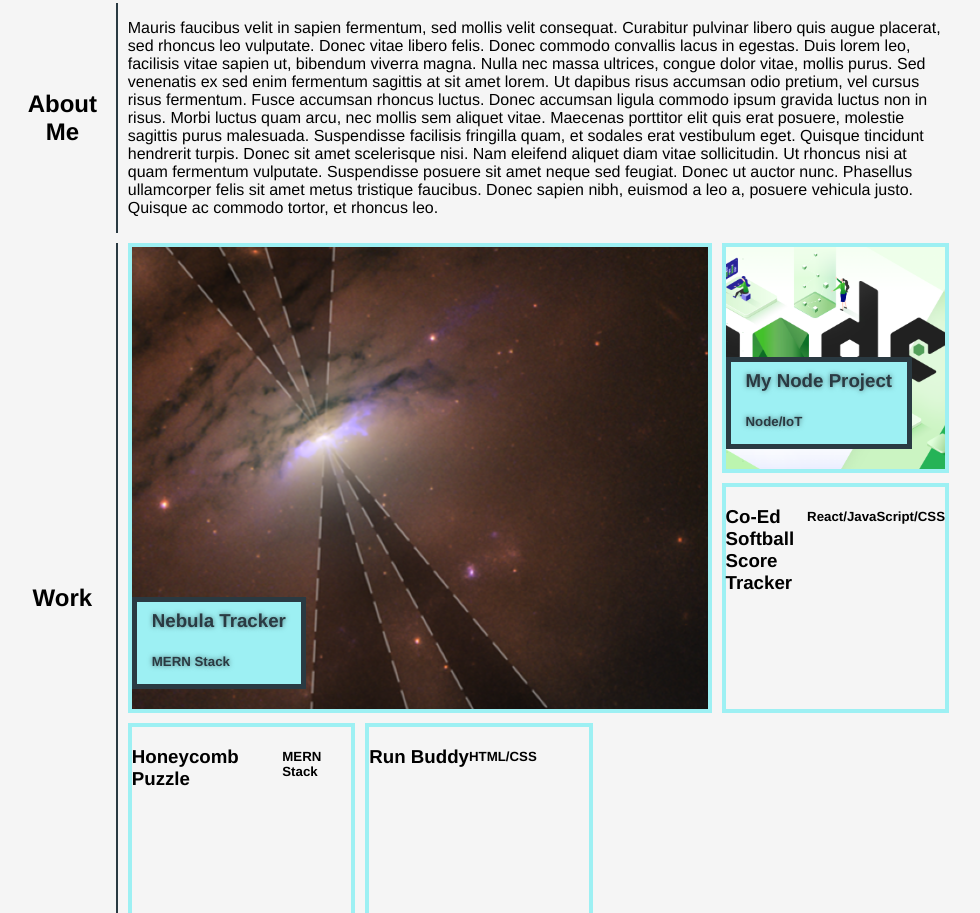
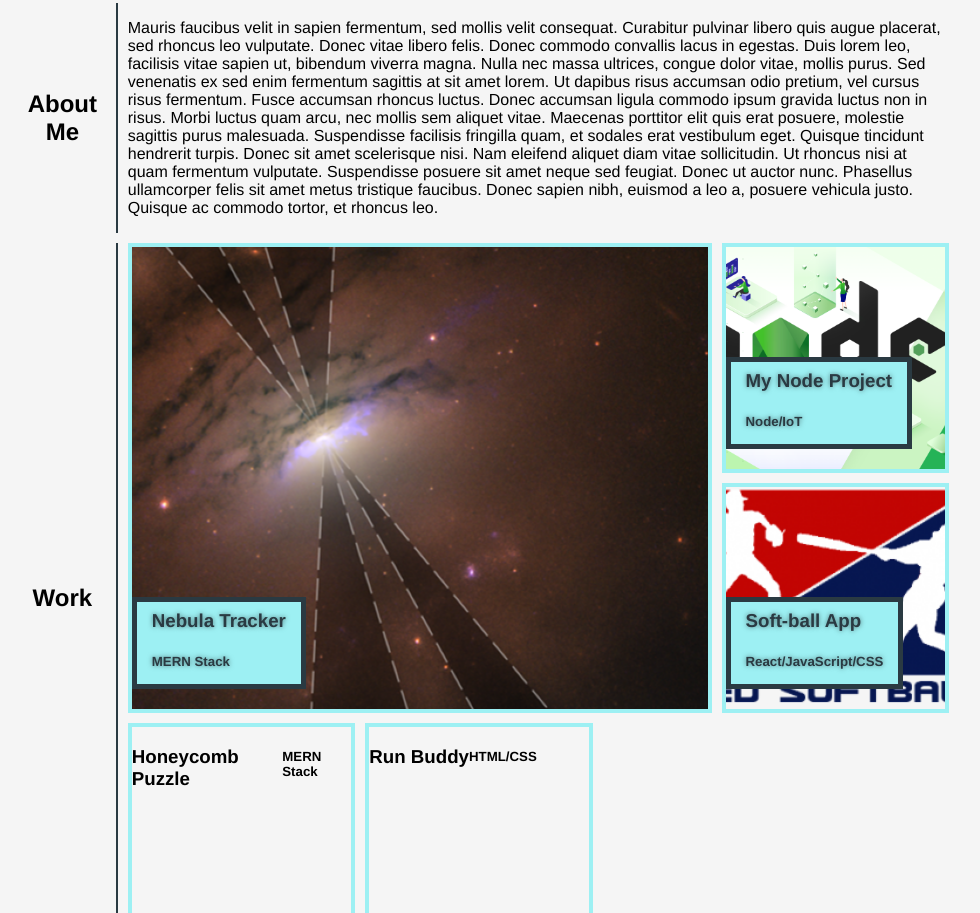
Before and after one commit to jaderiver62/portfolio-kit, a plain HTML site: page index.html in a window 1280 px wide. Shown: the part 385-1298 px from the top of the page, without its empty margins (176-1156 px from the left). Drawn offline with Linux system fonts and the light colour scheme.

Commit message:
work images added

```diff
--- a/assets/style.css
+++ b/assets/style.css
@@ -174,6 +174,7 @@ body {
     grid-area: img-3;
     grid-column: 7/span 2;
     grid-row: 3;
+    background-image: url("./images/CoEdSoftball.png")
 }
 
 .img-4 {
--- a/index.html
+++ b/index.html
@@ -70,8 +70,10 @@
                 </div>
             </div>
             <div class="grid-item-row img-3">
-                <h3>Co-Ed Softball Score Tracker</h3>
-                <h5>React/JavaScript/CSS</h5>
+                <div class="img-text">
+                    <h3>Soft-ball App</h3>
+                    <h5>React/JavaScript/CSS</h5>
+                </div>
             </div>
             <div class="grid-item-row img-4">
                 <h3>Honeycomb Puzzle</h3>
```
